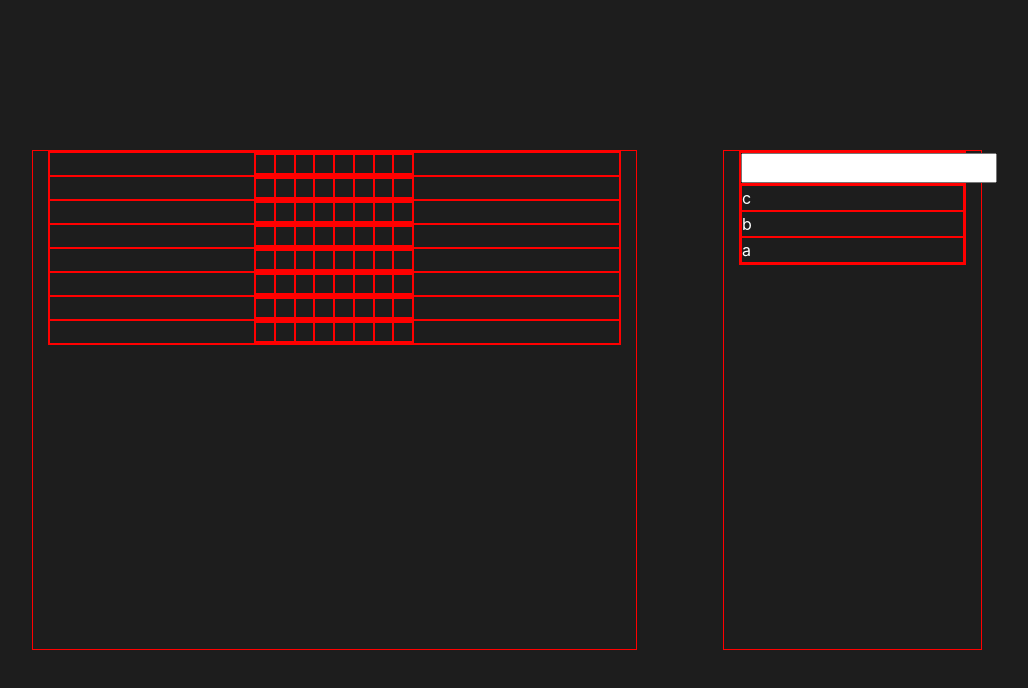
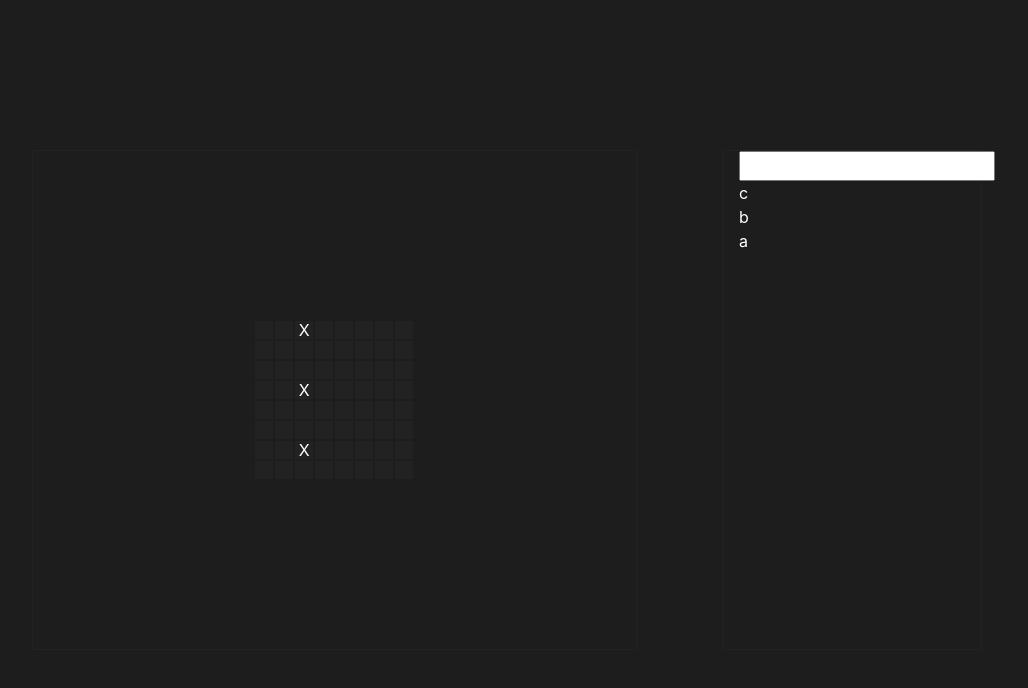
Before and after one commit to hhh1361/drawing-app, a React (Create React App) app: page / in a window 1280 px wide. Shown: the top 688 px of the page, without its empty margins (133-1161 px from the left). Built offline with nearby package versions, Linux system fonts and the light colour scheme.

Commit message:
add command log

```diff
--- a/src/App.css
+++ b/src/App.css
@@ -10,6 +10,14 @@
 }
 .right-section, .left-section {
   height: 500px;
+  border: 1px solid #222;;
+}
+.canvas {
+  align-items: center;
+  justify-content: center;
+  display: flex;
+  height: 100%;
+
 }
 @media (max-width: 768px) {
   .container-fluid {
@@ -17,7 +25,7 @@
   }
 }
 .container-fluid div {
-  border: 1px solid red;
+  /* border: 1px solid red; */
 }
 .command span {
   color: white;
@@ -31,8 +39,22 @@ input {
 .left-section .row {
   margin: 0px;
   justify-content: center;
+
+}
+.horizontal-wrapper {
+  display: flex;
+  flex-direction: row;
+}
+.vertical-wrapper {
+  display: flex;
+  flex-direction: column;
+  background-color: #222;
 }
 .cell {
   width: 20px;
   height: 20px;
+  line-height: 18px;
+  text-align: center;
+  border: 1px solid #1D1D1D;
+  color: white;
 }
--- a/src/components/Canvas/Canvas.jsx
+++ b/src/components/Canvas/Canvas.jsx
@@ -3,34 +3,32 @@ import { connect } from 'react-redux'
 import Cell from './Cell/Cell'
 
 function Canvas(props) {
-  const { w, h, x1, y1, x2, y2, c } = props
-  const array = [
-    [[], [], [], [], [], [], [], []],
-    [[], [], [], [], [], [], [], []],
-    [[], [], [], [], [], [], [], []],
-    [[], [], [], [], [], [], [], []],
-    [[], [], [], [], [], [], [], []],
-    [[], [], [], [], [], [], [], []],
-    [[], [], [], [], [], [], [], []],
-    [[], [], [], [], [], [], [], []],
-  ]
+  const { canvas } = props
+
   return (
-    <div>
-      {array.map(e => (
-        <div className="row">
+    <div className="canvas">
       <div
+        className="vertical-wrapper"
         style={{
-              display: 'flex',
-              flexDirection: 'row',
-              width: `${20 * array.length}px`,
+          width: `${20 * canvas.length}px`,
         }}
       >
-            {e.map(() => (
-              <Cell />
+        {canvas.map(i => (
+          <div className="row" key={`r${canvas.indexOf(i)}`}>
+            <div
+              className="horizontal-wrapper"
+              key={`r${i}`}
+              style={{
+                width: `${20 * i.length}px`,
+              }}
+            >
+              {i.map(j => (
+                <Cell text={j} key={`r${canvas.indexOf(i)}c${i.indexOf(j)}`} />
               ))}
             </div>
           </div>
         ))}
+      </div>
     </div>
   )
 }
@@ -38,7 +36,7 @@ function Canvas(props) {
 export default connect(
   state => {
     return {
-      stage: state.stage,
+      canvas: state.canvas,
     }
   },
   dispatch => ({
--- a/src/components/Canvas/Cell/Cell.jsx
+++ b/src/components/Canvas/Cell/Cell.jsx
@@ -4,7 +4,7 @@ export default function Cell(props) {
   const { text } = props
   return (
     <div className="cell">
-      <span>{text}</span>
+      <span>{text[0] ? text[0].toUpperCase() : null}</span>
     </div>
   )
 }
--- a/src/index.js
+++ b/src/index.js
@@ -8,7 +8,16 @@ import * as serviceWorker from './serviceWorker'
 import 'bootstrap/dist/css/bootstrap.min.css'
 
 const initialState = {
-  canvas: [],
+  canvas: [
+    [[], [], ['x'], [], [], [], [], []],
+    [[], [], [], [], [], [], [], []],
+    [[], [], [], [], [], [], [], []],
+    [[], [], ['x'], [], [], [], [], []],
+    [[], [], [], [], [], [], [], []],
+    [[], [], [], [], [], [], [], []],
+    [[], [], ['x'], [], [], [], [], []],
+    [[], [], [], [], [], [], [], []],
+  ],
   commands: [
     { description: 'a', date: 1 },
     { description: 'b', date: 2 },
```
Lines whose indentation alone changed are shown as unchanged.
